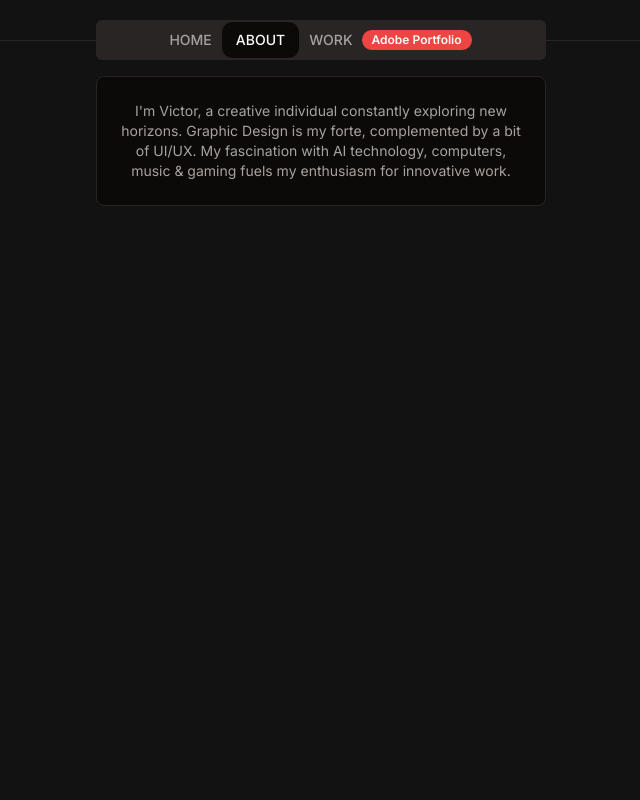
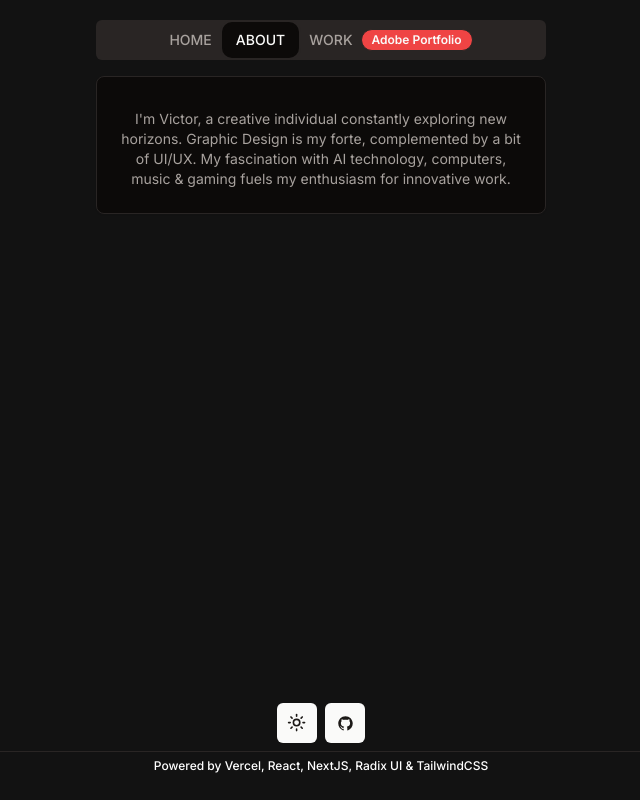
Before and after one commit to g00dnlght/ShadCN_UI, a Next.js app in the folder my-app/: page / in a window 1280 px wide. Both pictures are taken after a click on the tab "ABOUT". Shown: the whole page, without its empty margins (319-959 px from the left). Built offline with nearby package versions, Linux system fonts and the light colour scheme.

Commit message:
Moved lines under the navbar.

```diff
--- a/my-app/app/page.tsx
+++ b/my-app/app/page.tsx
@@ -36,7 +36,7 @@ export default function TabsDemo() {
       <main className="flex justify-center min-h-screen">
         <Tabs defaultValue="homeTab" className="w-[490px] p-5">
           <TabsList className="w-full">
-            <Separator />
+            {/* <Separator /> */}
             <TabsTrigger value="homeTab" className="rounded-lg">
               HOME
             </TabsTrigger>
@@ -49,9 +49,11 @@ export default function TabsDemo() {
                 <a href="https://victortonu.myportfolio.com/home">Adobe Portfolio</a>
               </Badge>
             </TabsTrigger>
+            {/* <Separator /> */}
+          </TabsList>
+
+          <TabsContent value="homeTab" className="pt-2">
             <Separator />
-          </TabsList>
-          <TabsContent value="homeTab" className="">
             <div>
               <h1 className="relative z-10 pt-20 pb-20 font-sans text-lg font-bold text-center text-transparent md:text-7xl bg-clip-text bg-gradient-to-b from-neutral-200 to-neutral-600">
                 Welcome!
@@ -83,8 +85,8 @@ export default function TabsDemo() {
               </div>
             </div>
           </TabsContent>
-          <TabsContent value="aboutTab" className="pt-2 pb-8">
-            <Card>
+          <TabsContent value="aboutTab" className="pt-2">
+            <Card className="pt-2">
               <CardHeader>
                 <CardDescription className="flex items-center justify-center text-center">
                   I&apos;m Victor, a creative individual constantly exploring new horizons. Graphic
@@ -93,11 +95,33 @@ export default function TabsDemo() {
                 </CardDescription>
               </CardHeader>
             </Card>
+            <div className="fixed inset-x-0 flex flex-col items-center gap-2 bottom-5">
+              <div className="flex justify-center gap-2 pt-2">
+                <Button size="icon" onClick={toggleTheme}>
+                  {theme === 'light' ? (
+                    <Moon className="h-[1.2rem] w-[1.2rem]" />
+                  ) : (
+                    <Sun className="h-[1.2rem] w-[1.2rem]" />
+                  )}
+                </Button>
+                <a href="https://github.com/vtonu">
+                  <Button size="icon">
+                    <GitHubLogoIcon />
+                  </Button>
+                </a>
+              </div>
+              <Separator />
+              <div>
+                <h1 className="pb-2 text-xs font-medium leading-none ">
+                  Powered by Vercel, React, NextJS, Radix UI & TailwindCSS
+                </h1>
+              </div>
+            </div>
           </TabsContent>
 
-          <TabsContent value="workTab" className="pb-2">
+          <TabsContent value="workTab" className="pt-2">
             <Card>
-              <CardHeader className="mt-0">
+              <CardHeader>
                 <CardContent>
                   <div className="text-center">
                     <a
@@ -112,6 +136,28 @@ export default function TabsDemo() {
                 </CardContent>
               </CardHeader>
             </Card>
+            <div className="fixed inset-x-0 flex flex-col items-center gap-2 bottom-5">
+              <div className="flex justify-center gap-2 pt-2">
+                <Button size="icon" onClick={toggleTheme}>
+                  {theme === 'light' ? (
+                    <Moon className="h-[1.2rem] w-[1.2rem]" />
+                  ) : (
+                    <Sun className="h-[1.2rem] w-[1.2rem]" />
+                  )}
+                </Button>
+                <a href="https://github.com/vtonu">
+                  <Button size="icon">
+                    <GitHubLogoIcon />
+                  </Button>
+                </a>
+              </div>
+              <Separator />
+              <div>
+                <h1 className="pb-2 text-xs font-medium leading-none ">
+                  Powered by Vercel, React, NextJS, Radix UI & TailwindCSS
+                </h1>
+              </div>
+            </div>
           </TabsContent>
         </Tabs>
       </main>
--- /dev/null
+++ b/my-app/components/ui/skeleton.tsx
@@ -0,0 +1,15 @@
+import { cn } from "@/lib/utils"
+
+function Skeleton({
+  className,
+  ...props
+}: React.HTMLAttributes<HTMLDivElement>) {
+  return (
+    <div
+      className={cn("animate-pulse rounded-md bg-stone-100 dark:bg-stone-800", className)}
+      {...props}
+    />
+  )
+}
+
+export { Skeleton }
```
Also changed, not shown: my-app/app/test.tsx (added), 1 other file (tests, documents, lock files or other folders).
